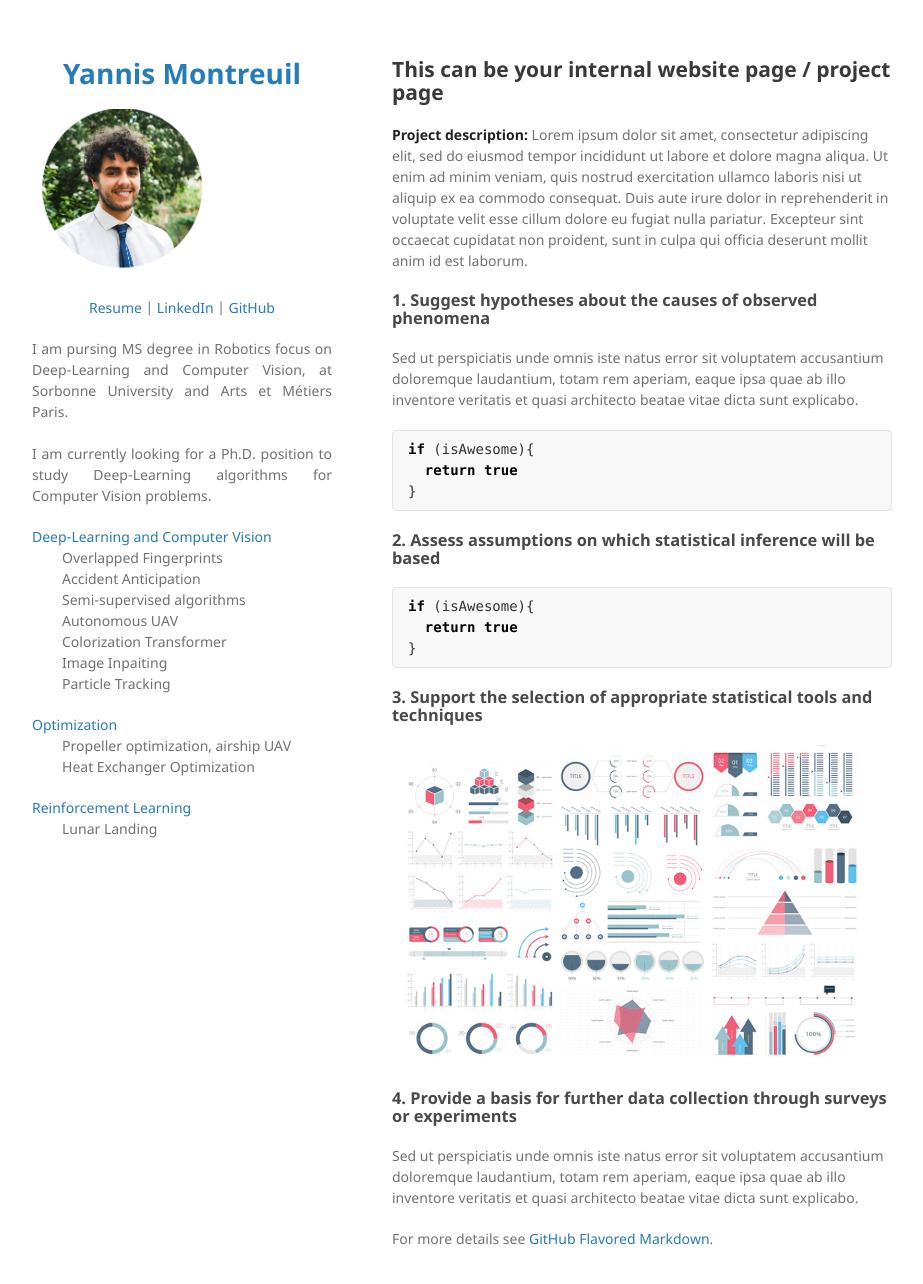
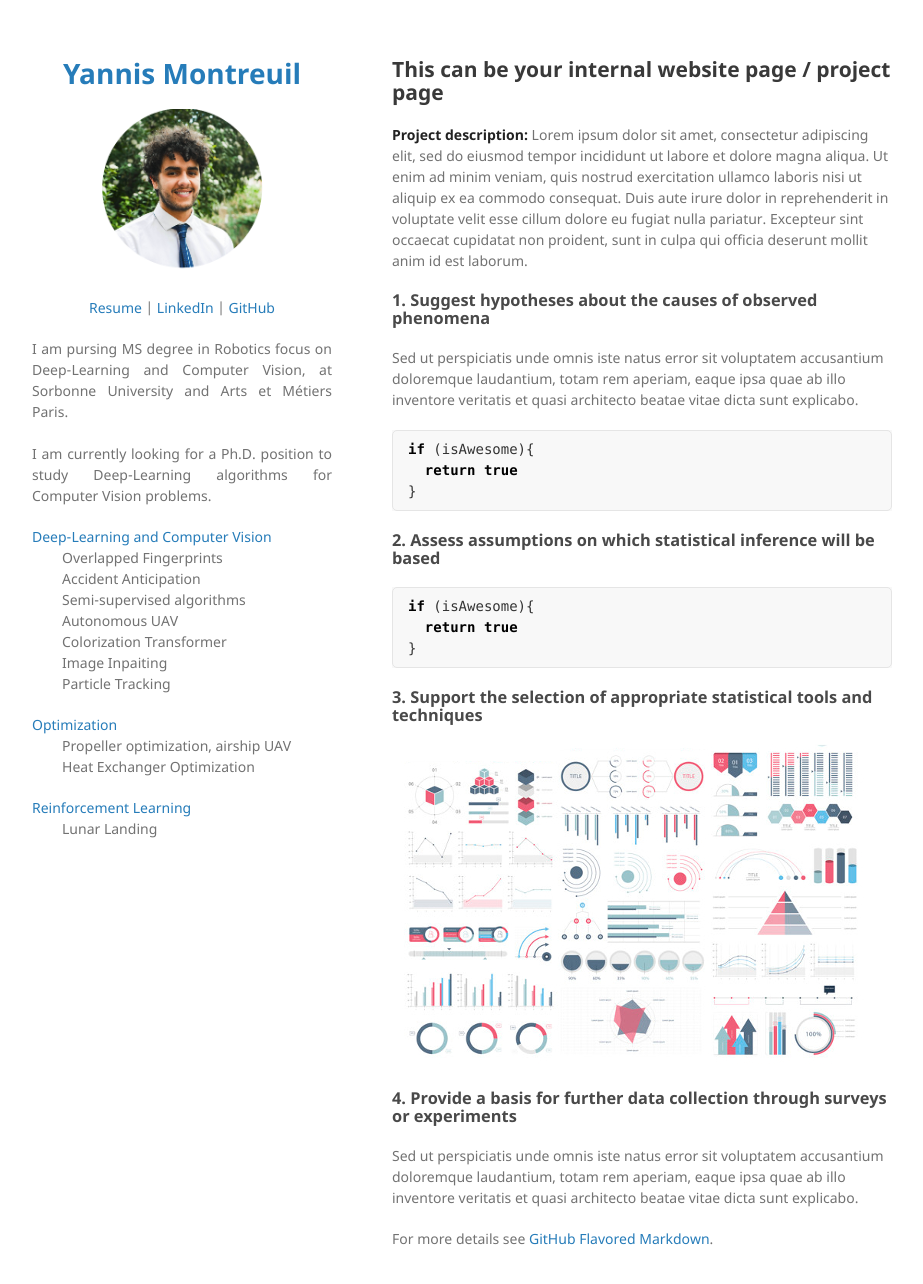
Before and after one commit to Yannis-98/yannis-98.github.io, a Jekyll site: the page built from sample_page.md, in a window 1280 px wide and 1319 px high. Shown: the top 1284 px of the window, without its empty margins (178-1101 px from the left). Built offline with Jekyll 4.4.1, drawn with Linux system fonts in a browser that asks for light colours; our own code applies the rules of GitHub Pages for plain Markdown files.

Commit message:
Update default.html

```diff
--- a/_layouts/default.html
+++ b/_layouts/default.html
@@ -17,7 +17,7 @@
         <h1><a href="{{ "/" | absolute_url }}">{{ site.title | default: site.github.repository_name }}</a></h1>
 
         {% if site.logo %}
-          <img src="{{site.logo | relative_url}}" width="60%" height="60%" alt="Logo" />
+          <center><img src="{{site.logo | relative_url}}" width="60%" height="60%" alt="Logo" /></center>
         {% endif %}
 
         <p>{{ site.description | default: site.github.project_tagline }}</p>
```
